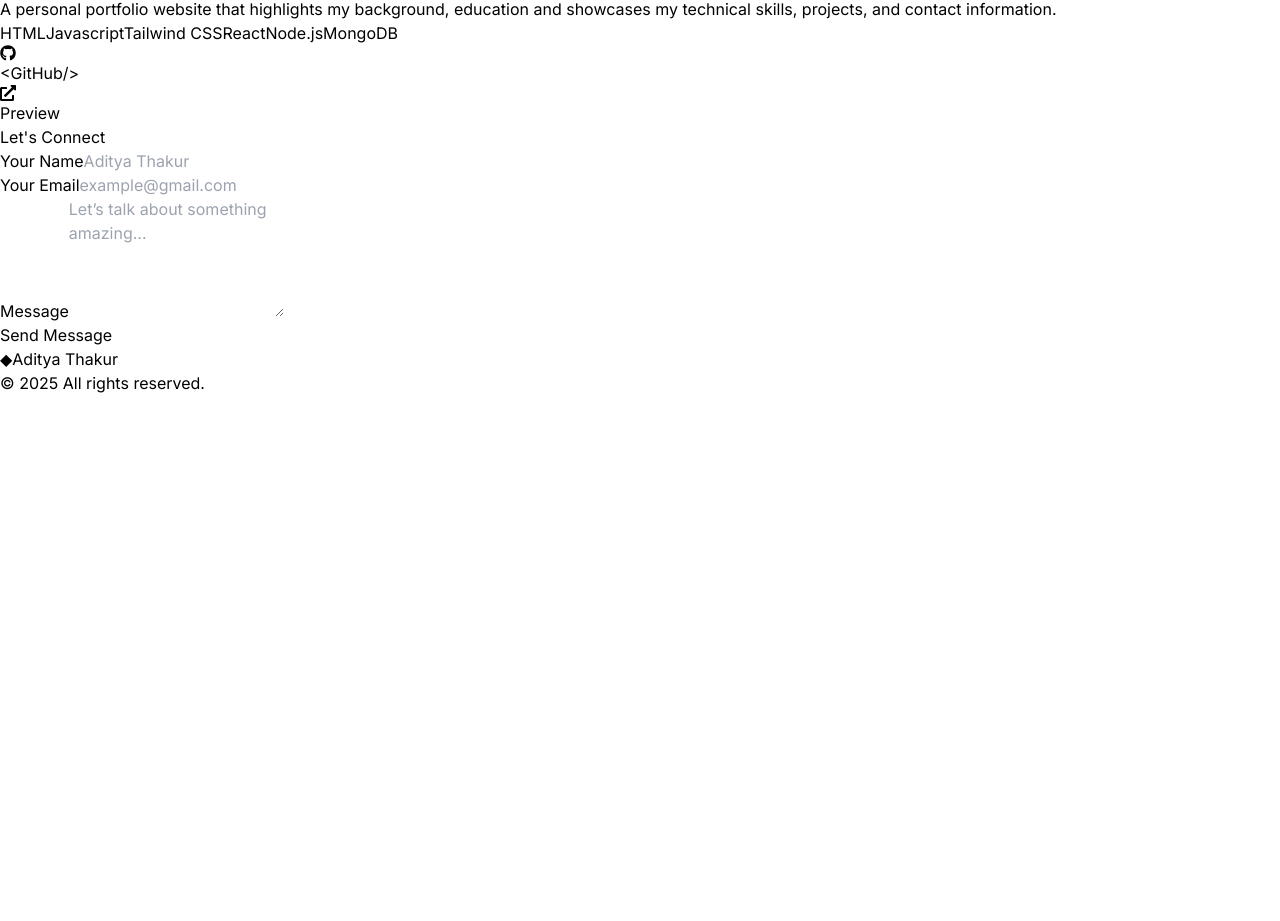
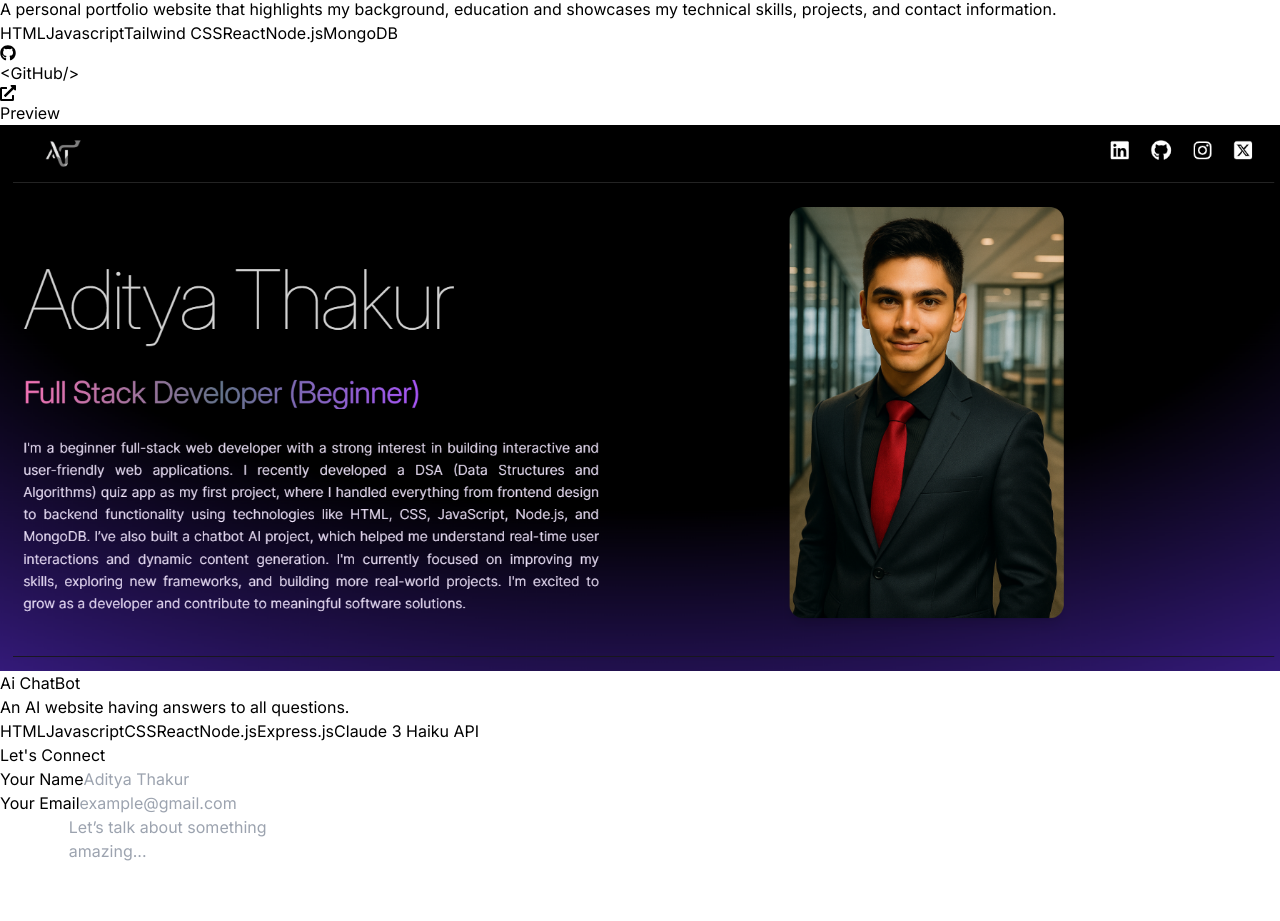
Before and after one commit to Adityabt/MyPortfolio, a React (Vite) app: page / in a window 1280 px wide. Shown: the part 3079-4000 px from the top of the page. Before the commit the page ends 3474 px from the top, so only its background shows below. Built offline with nearby package versions, Linux system fonts and the light colour scheme.

Commit message:
Update index.js

```diff
--- a/src/constants/index.js
+++ b/src/constants/index.js
@@ -50,11 +50,11 @@ export const PROJECTS = [
   codeLink: "https://github.com/Adityabt/MyPortfolio",
   liveLink: "https://my-portfolio-git-main-adityabts-projects.vercel.app/"
 },
-  //{
-  //  title: "ChatBot AI",
-  //  image: project3,
-  //  description:
-  //    "An AI website having answers to all questions.",
-  //  technologies: ["HTML", "Javascript", "Tailwind CSS", "React", "Node.js", "MongoDB"],
-  //}
+  {
+    title: "Ai ChatBot",
+    image: project3,
+    description:
+      "An AI website having answers to all questions.",
+    technologies: ["HTML", "Javascript", "CSS", "React", "Node.js", "Express.js", "Claude 3 Haiku API"],
+  }
   ]
```
